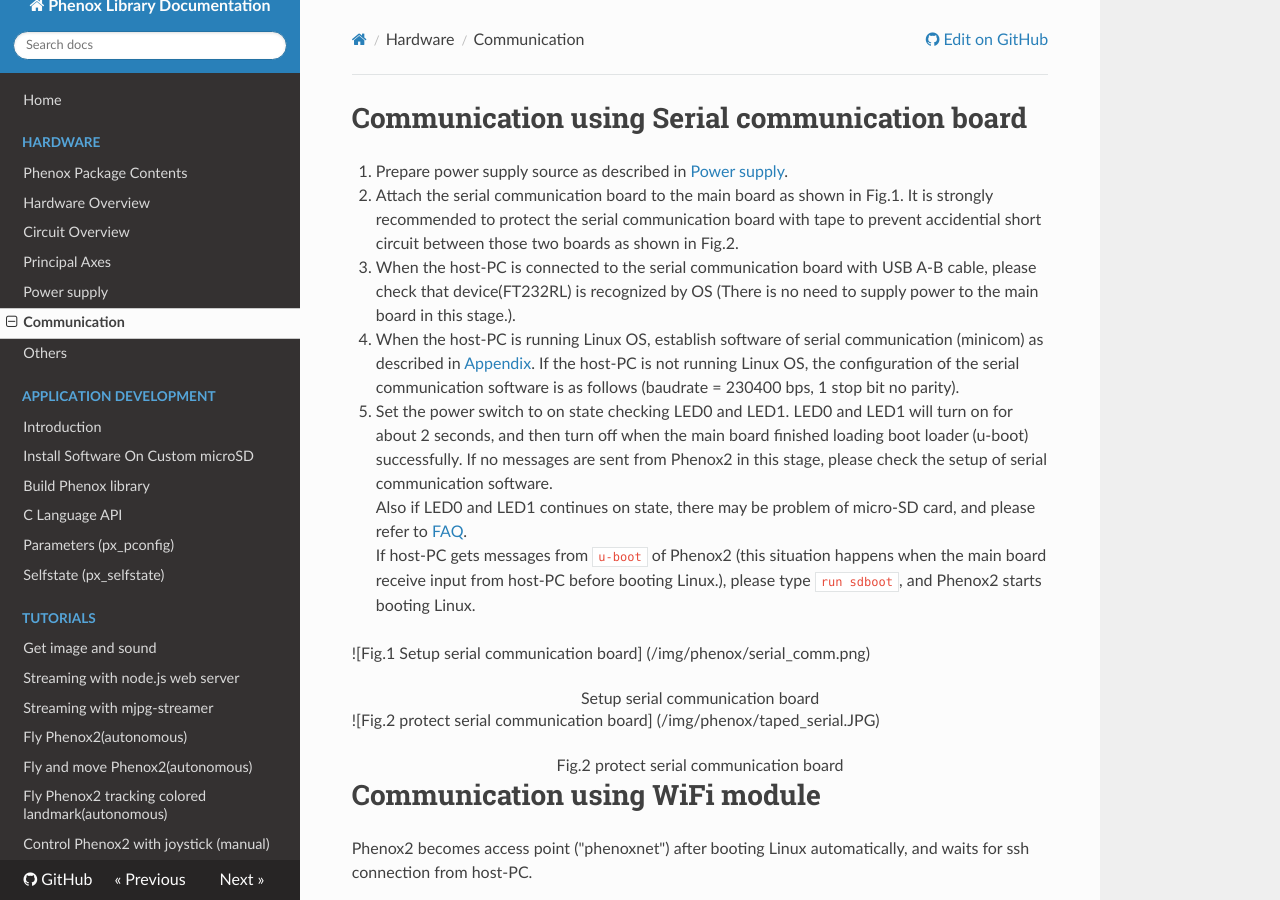
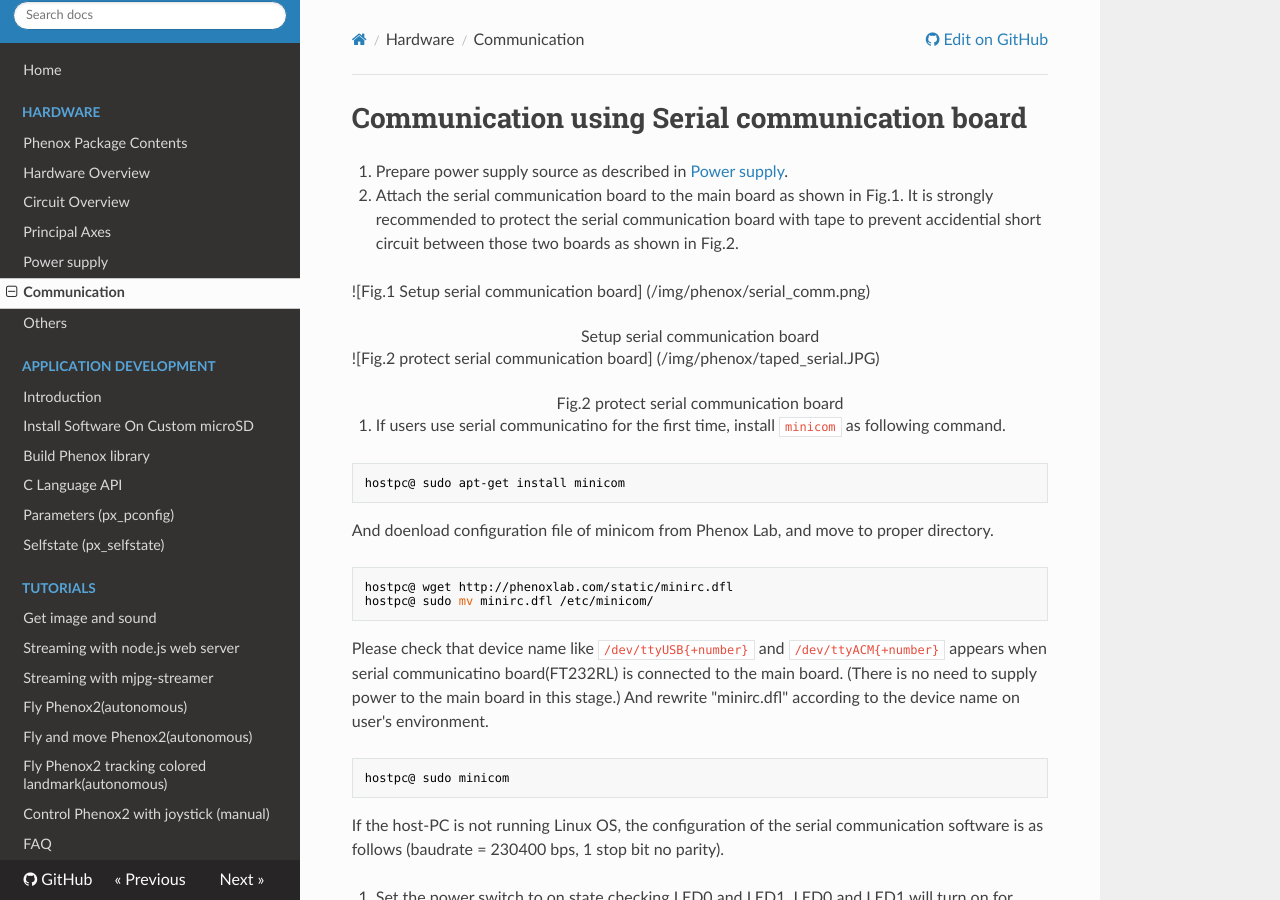
Before and after one commit to phenoxlab/phenox, an MkDocs documentation site: the page built from docs/start/com.md, in a window 1280 px wide and 900 px high. Built offline with MkDocs 1.6.1, drawn with Linux system fonts in a browser that asks for light colours; nearby versions of some CDN libraries; old or Windows-style settings are respelled for this version of MkDocs.

Commit message:
added faq

````diff
--- a/docs/start/com.md
+++ b/docs/start/com.md
@@ -4,19 +4,34 @@
 
 2. Attach the serial communication board to the main board  as shown in Fig.1. It is strongly recommended to protect the serial communication board with tape to prevent accidential short circuit between those two boards as shown in Fig.2.
 
-3. When the host-PC is connected to the serial communication board with USB A-B cable, please check that device(FT232RL) is recognized by OS (There is no need to supply power to the main board in this stage.).
-
-4. When the host-PC is running Linux OS, establish software of serial communication (minicom) as described in [Appendix](../appendix.md). If the host-PC is not running Linux OS, the configuration of the serial communication software is as follows (baudrate = 230400 bps, 1 stop bit  no parity).
-
-5. Set the power switch to on state checking LED0 and LED1. LED0 and LED1 will turn on for about 2 seconds, and then turn off when the main board finished loading boot loader (u-boot) successfully. If no messages are sent from Phenox2 in this stage, please check the setup of serial communication software.
-Also if LED0 and LED1 continues on state, there may be problem of micro-SD card, and please refer to [FAQ](../faq.md).
-If host-PC gets messages from ``u-boot`` of Phenox2 (this situation happens when the main board receive input from host-PC before booting Linux.), please type ``run sdboot``, and Phenox2 starts booting Linux.
-
 ![Fig.1 Setup serial communication board] (/img/phenox/serial_comm.png)
 <div align="center">Setup serial communication board </div>
 
 ![Fig.2 protect serial communication board] (/img/phenox/taped_serial.JPG)
 <div align="center">Fig.2 protect serial communication board</div>
+
+
+3. If users use serial communicatino for the first time, install `minicom` as following command.
+```bash
+hostpc@ sudo apt-get install minicom
+```
+
+And doenload configuration file of minicom from Phenox Lab, and move to proper directory.
+```bash
+hostpc@ wget http://phenoxlab.com/static/minirc.dfl
+hostpc@ sudo mv minirc.dfl /etc/minicom/
+```
+
+Please check that device name like `/dev/ttyUSB{+number}` and `/dev/ttyACM{+number}` appears when serial communicatino board(FT232RL) is connected to the main board. (There is no need to supply power to the main board in this stage.)   And rewrite "minirc.dfl" according to the device name on user's environment.
+
+```bash
+hostpc@ sudo minicom
+```
+ If the host-PC is not running Linux OS, the configuration of the serial communication software is as follows (baudrate = 230400 bps, 1 stop bit  no parity).
+
+4. Set the power switch to on state checking LED0 and LED1. LED0 and LED1 will turn on for about 2 seconds, and then turn off when the main board finished loading boot loader (u-boot) successfully. If no messages are sent from Phenox2 in this stage, please check the setup of serial communication software.
+Also if LED0 and LED1 continues on state, there may be problem of micro-SD card, and please refer to [FAQ](../faq.md).
+If host-PC gets messages from ``u-boot`` of Phenox2 (this situation happens when the main board receive input from host-PC before booting Linux.), please type ``run sdboot``, and Phenox2 starts booting Linux.
 
 # Communication using WiFi module
 Phenox2 becomes access point ("phenoxnet") after booting Linux automatically, and waits for ssh connection from host-PC.
--- a/mkdocs.yml
+++ b/mkdocs.yml
@@ -29,5 +29,5 @@
     - 'Fly and move Phenox2(autonomous)' : 'tut/controll_move.md'
     - 'Fly Phenox2 tracking colored landmark(autonomous)' : 'tut/controll_color.md'
     - 'Control Phenox2 with joystick (manual)' : 'tut/controll_manual.md'
-    #- 'FAQ': 'faq.md'
+    - 'FAQ': 'faq.md'
     #- 'appendix': 'appendix.md'
````
Also changed, not shown: docs/appendix.md (added, +22 -0 lines), docs/faq.md (added, +51 -0 lines), docs/tut/controll_manual.md (+3 -2 lines).
